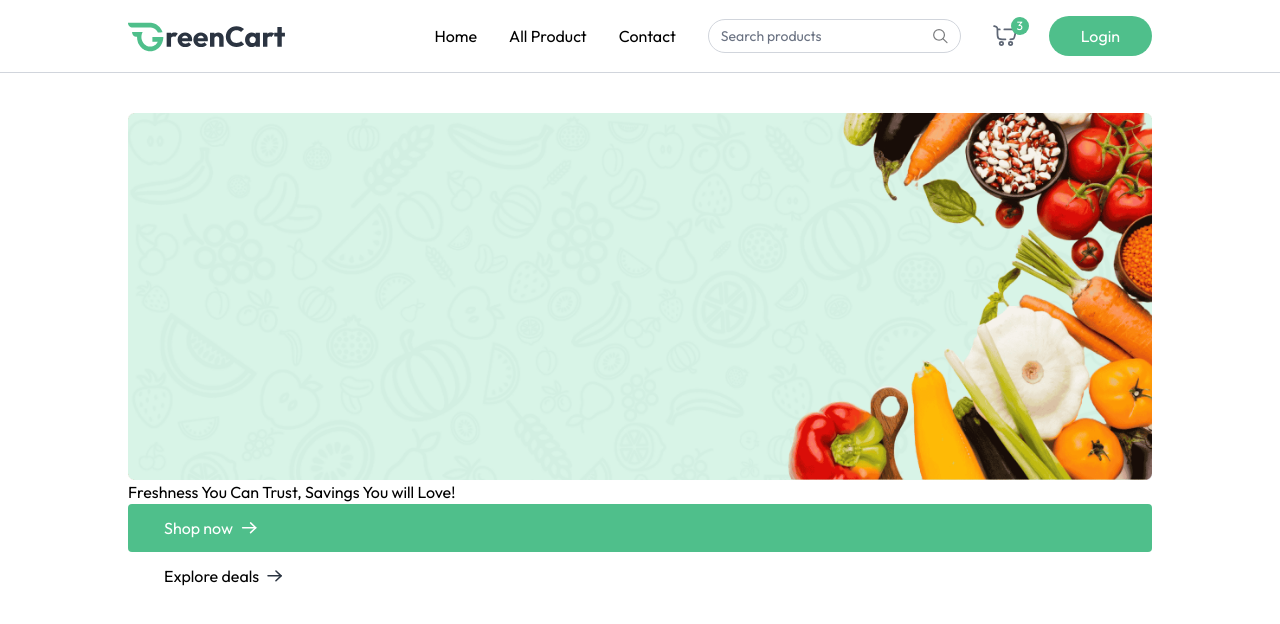
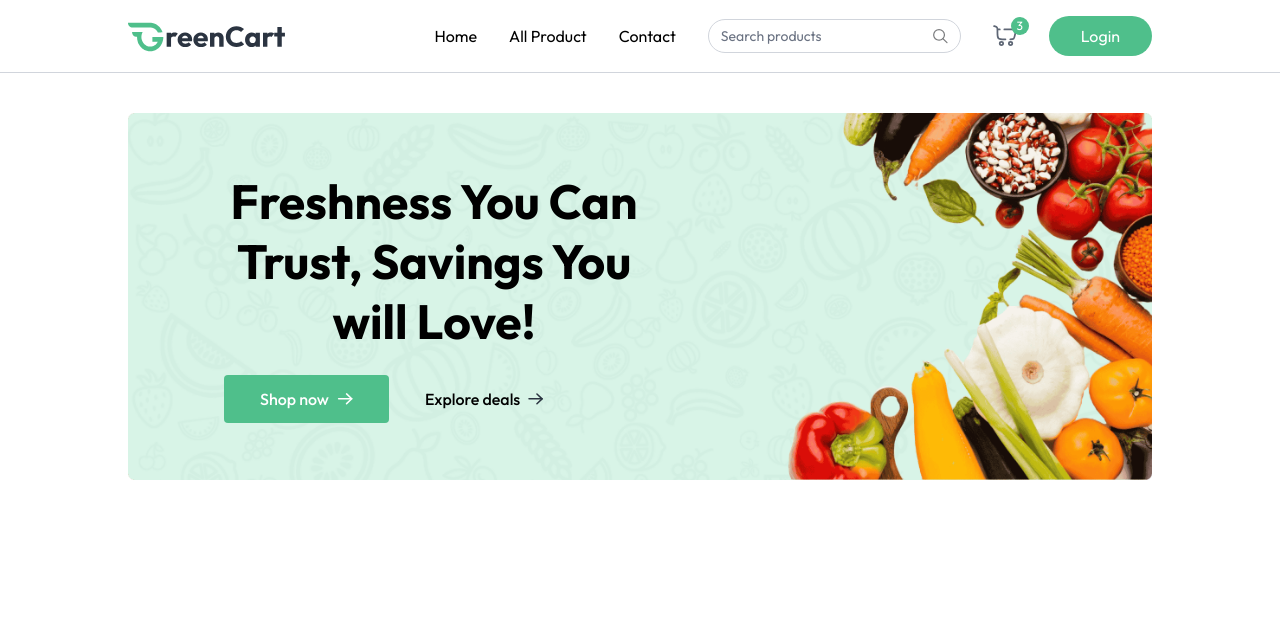
Before and after one commit to Varun822468/GreenCart, a React (Vite) app in the folder client/: page / in a window 1280 px wide. Shown: the top 624 px of the page. Built offline with nearby package versions, Linux system fonts and the light colour scheme.

Commit message:
Update MainBanner.jsx
Banner section CCS added

```diff
--- a/client/src/components/MainBanner.jsx
+++ b/client/src/components/MainBanner.jsx
@@ -7,10 +7,13 @@ const MainBanner = () => {
         <div className='relative'>
             <img src={assets.main_banner_bg} alt="banner" className='w-full hidden md:block' />
             <img src={assets.main_banner_bg_sm} alt="banner" className='w-full md:hidden' />
-            <div>
-                <h1>Freshness You Can Trust, Savings You will Love!</h1>
-            </div>
-            <div>
+            <div className='absolute inset-0 flex flex-col items-center md:items-start justify-end
+            md:justify-center pb-24 md:pb-0 px-4 md:pl-18 lg:pl-24'>
+                <h1 className='text-3xl md:text-4xl lg:text-5xl font-bold text-center md:text-leftmax-w-72 md:max-w-80 lg:max-w-105
+                leading-tight lg:leading-15'
+                >Freshness You Can Trust, Savings You will Love!</h1>
+
+                <div className='flex items-center mt-6 font-medium'>
                     <Link to={"/products"} className='group flex items-center gap-2 px-7 md:px-9 py-3 bg-primary hover:bg-primary-dull transition rounded text-white cursor-pointer'>
                         Shop now
                         <img className='md-hidden transition group-focus:translate-x-1' src={assets.white_arrow_icon} alt="arrow" />
@@ -21,6 +24,7 @@ const MainBanner = () => {
                     </Link>
                 </div>
             </div>
+        </div>
     )
 }
 
```
Lines whose indentation alone changed are shown as unchanged.
